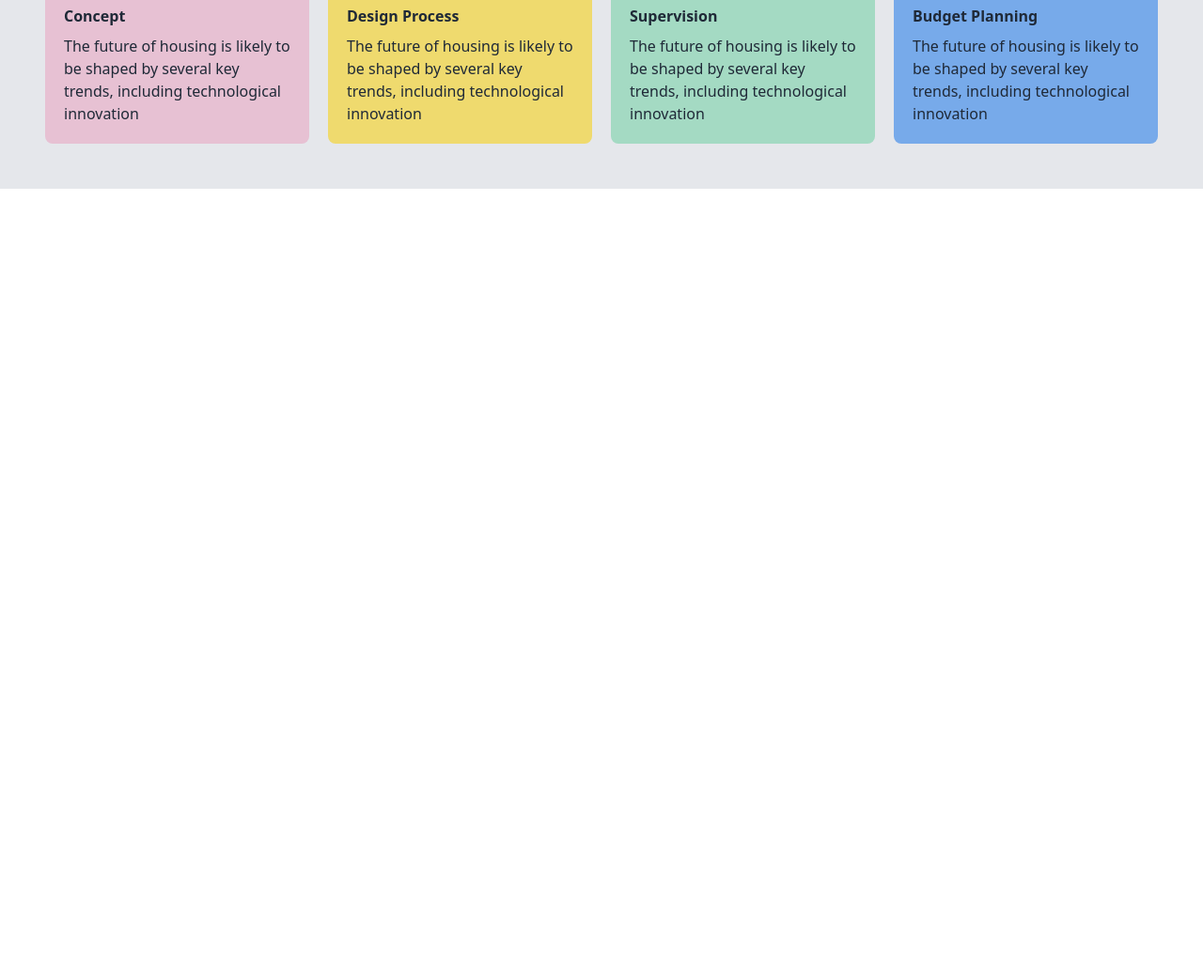
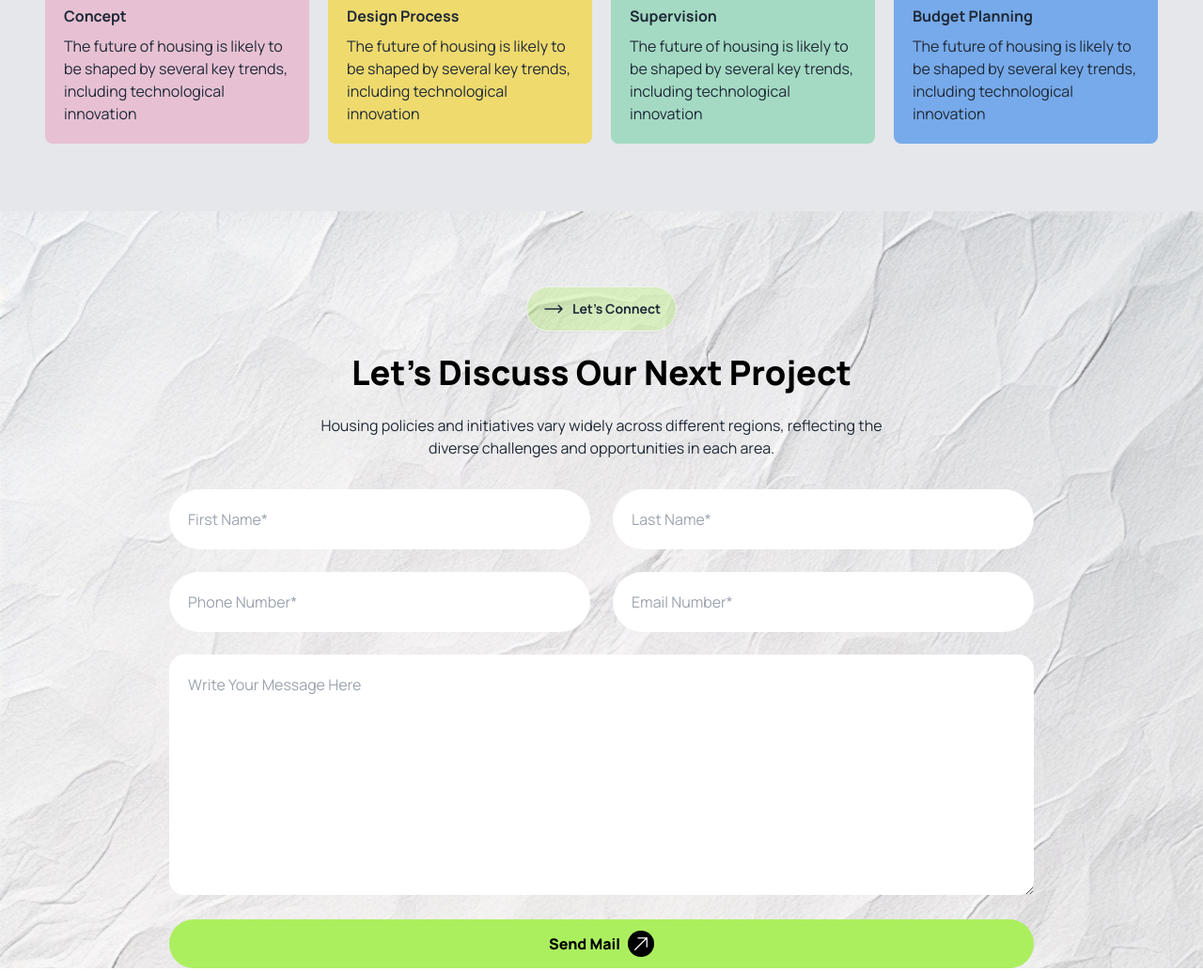
Before and after one commit to Shams-Joha/ph-assignment-3, a plain HTML site: page index.html in a window 1280 px wide. Shown: the part 1763-2797 px from the top of the page at 94% size. Before the commit the page ends 1988 px from the top, so only its background shows below. Drawn offline with nearby package versions, Linux system fonts and the light colour scheme.

Commit message:
Finished Let's Connect Section

```diff
--- a/index.html
+++ b/index.html
@@ -121,7 +121,7 @@
 
     </header>
 
-    <main class="bg-gray-200">
+    <main class="bg-gray-200 font-manrope">
 
         <!-- -----------------------------About Us Section Starts-------------------------------------------- -->
         <section class="hero mt-10 lg:mt-6 mb-6 lg:p-16 ">
@@ -141,9 +141,9 @@
 
 
 
-                    <h1 class="text-4xl font-bold text-black text-center lg:text-left">You Just Name It, We'll Design
+                    <h1 class="text-4xl font-bold text-black text-center">You Just Name It, We'll Design
                         It.</h1>
-                    <p class="py-6 text-center lg:text-left">
+                    <p class="py-6 text-center">
                         In the context of economic development, housing is a critical driver of local and national
                         economies. The construction of new homes generates jobs.
                     </p>
@@ -225,6 +225,77 @@
         </section>
         <!-- -----------------------------How we work section Ends-------------------------------------- -->
 
+        <!----------------------------------Let's Connect Section Begins--------------------------------- -->
+        <section class="bg-[url('assets/bg.jpg')] bg-cover">
+
+            <div class="container mx-auto">
+
+                <!-- Texts section -->
+                <div class="px-4 flex flex-col justify-center items-center space-y-6 mb-8 pt-20">
+                    <button class="btn bg-[#acef5f52] font-bold rounded-full"><svg xmlns="http://www.w3.org/2000/svg"
+                            fill="none" viewBox="0 0 24 24" stroke-width="1.5" stroke="currentColor" class="size-6">
+                            <path stroke-linecap="round" stroke-linejoin="round"
+                                d="M17.25 8.25 21 12m0 0-3.75 3.75M21 12H3" />
+                        </svg>
+                        Let's Connect</button>
+                    <h1 class="text-4xl font-extrabold text-black text-center">Let's Discuss Our Next
+                        Project</h1>
+                    <p class="text-center lg:w-1/2">
+                        Housing policies and initiatives vary widely across different regions, reflecting the diverse
+                        challenges and opportunities in each area.
+                    </p>
+                </div>
+
+                <!-- Form -->
+                <div class="lg:w-3/4 mx-auto px-5 space-y-5 mb-5">
+                    <div class="grid grid-cols-1 lg:grid-cols-2 gap-6">
+                        <div>
+                            <input type="text" placeholder="First Name*"
+                                class="rounded-full p-5 border-none outline-none w-full">
+
+                        </div>
+                        <div>
+                            <input type="text" placeholder="Last Name*"
+                                class="rounded-full p-5 border-none outline-none w-full">
+                        </div>
+                        <div>
+                            <input type="text" placeholder="Phone Number*"
+                                class="rounded-full p-5 border-none outline-none w-full">
+                        </div>
+                        <div>
+                            <input type="text" placeholder="Email Number*"
+                                class="rounded-full p-5 border-none outline-none w-full">
+                        </div>
+
+                        <div class="lg:col-span-2">
+                            <label for="text-1"></label>
+                            <textarea rows="9" name="text-area" id="text1"
+                                class="rounded-2xl border-none outline-none p-5 w-full"
+                                placeholder="Write Your Message Here"></textarea>
+                        </div>
+
+                    </div>
+
+                    <button
+                        class="w-full px-5 py-3 rounded-[40px] flex justify-center gap-2 font-extrabold text-black items-center green-bg">Send
+                        Mail
+                        <div class="bg-black text-white rounded-full p-1">
+                            <svg xmlns="http://www.w3.org/2000/svg" fill="none" viewBox="0 0 24 24" stroke-width="1.5"
+                                stroke="currentColor" class="size-5">
+                                <path stroke-linecap="round" stroke-linejoin="round"
+                                    d="m4.5 19.5 15-15m0 0H8.25m11.25 0v11.25" />
+                            </svg>
+                        </div>
+                    </button>
+                </div>
+
+
+
+            </div>
+        </section>
+
+        <!----------------------------------Let's Connect Section Ends----------------------------------- -->
+
     </main>
     <footer>
 
--- a/tailwind.config.js
+++ b/tailwind.config.js
@@ -2,7 +2,11 @@
 module.exports = {
     content: ["./src/**/*.{html,js}"],
     theme: {
-      extend: {},
+      extend: {
+        backgroundImage: {
+
+        }
+      }
     },
     plugins: [],
   }
```
